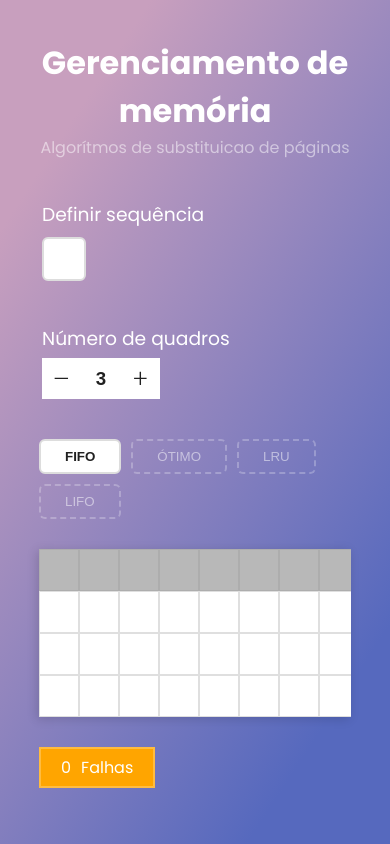
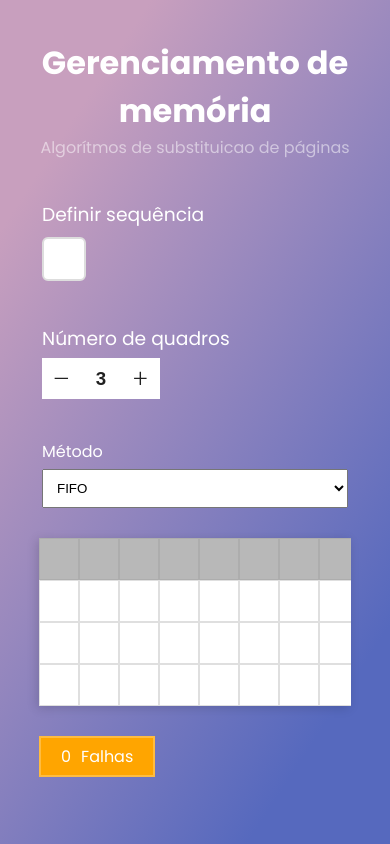
Before and after one commit to joao-coimbra/algoritmos-substituicao-paginas, a React (Create React App) app: page / in a window 390 px wide. Built offline with nearby package versions, Linux system fonts and the light colour scheme.

Commit message:
responsive css

```diff
--- a/src/components/Result/index.jsx
+++ b/src/components/Result/index.jsx
@@ -80,6 +80,18 @@ function Result({ seq, quadros, result, falhas, setMethod }) {
                 >LIFO</button>
             </div>
 
+            <label htmlFor="method">Método
+                <select defaultValue='fifo'
+                    onChange={e => setMethod(e.target.value)}
+                >
+                    <option value="fifo">FIFO</option>
+                    <option value="great">ÓTIMO</option>
+                    <option value="lru">LRU</option>
+                    <option value="lifo">LIFO</option>
+                </select>
+            </label>
+
+
             <Table collums={resultTable} viewFails={viewFails}/>
 
             <div className='fails'
--- a/src/components/Result/styles.scss
+++ b/src/components/Result/styles.scss
@@ -45,6 +45,30 @@
         }
     }
 
+    label {
+        gap: 5px;
+        flex-direction: column;
+        color: white;
+        font-weight: 500;
+        padding: 0 3px;
+
+        display: none;
+
+        select {
+            padding: 10px;
+        }
+    }
+
+    @media screen and (max-width: 720px) {
+        .buttons {
+            display: none;
+        }
+
+        label {
+            display: flex;
+        }
+    }
+
     > div.fails {
         cursor: default;
         background-color: orange;
```
